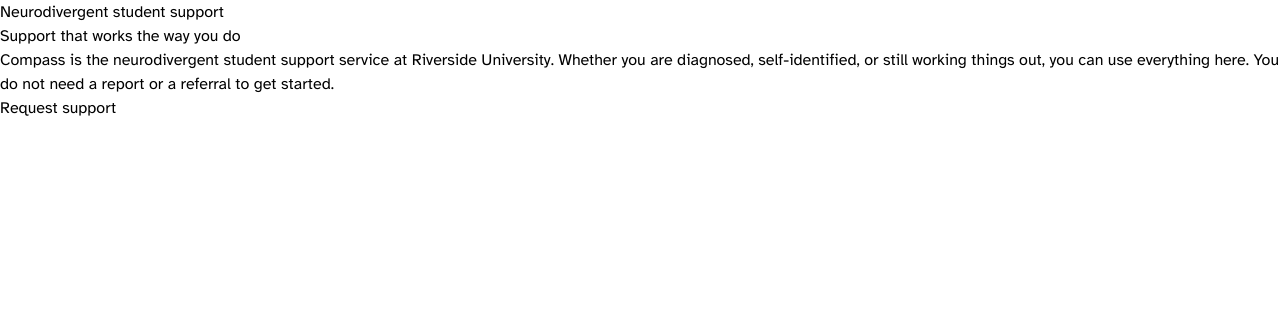
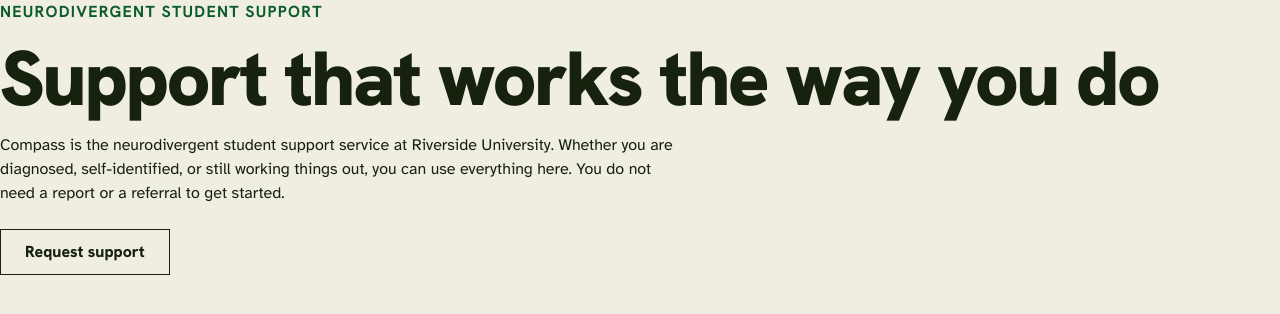
Before and after one commit to BRianDEmpsey03/Web-Design-Frameworks, a website: page 01-utility-first-starter/index.html in a window 1280 px wide. Drawn offline with nearby package versions, Linux system fonts and the light colour scheme; files that its build step writes are made by us from their sources.

Commit message:
setup-01

```diff
--- a/01-utility-first-starter/index.html
+++ b/01-utility-first-starter/index.html
@@ -12,19 +12,35 @@
     />
     <link rel="stylesheet" href="assets/app.css" />
   </head>
-  <body>
+  <body class="bg-paper font-sans text-ink"></body>
     <!-- Nothing here has a class yet. Every visual decision — colour,
          type, spacing — gets added by you, one utility class at a time. -->
     <main>
-      <p>Neurodivergent student support</p>
-      <h1>Support that works the way you do</h1>
-      <p>
+
+      <p class="font-display font-bold tracking-[0.08em] text-link uppercase">
+        Neurodivergent student support
+      </p>
+
+      <h1
+          class="mt-4 font-display text-display leading-none font-black tracking-[-0.03em] text-balance">
+          Support that works the way you do
+        </h1>
+
+      <p class="mt-4 max-w-[66ch] text-pretty">
         Compass is the neurodivergent student support service at Riverside
         University. Whether you are diagnosed, self-identified, or still working
         things out, you can use everything here. You do not need a report or a
         referral to get started.
       </p>
-      <p><a href="#">Request support</a></p>
+
+      <p class="mt-6">
+        <a
+          href="#"
+          class="inline-block border-(length:--rule) border-ink bg-transparent px-6 py-2.5 font-display font-extrabold text-ink no-underline"
+          >Request support</a
+        >
+      </p>
+
     </main>
   </body>
 </html>
```
Also changed, not shown: 01-utility-first-starter/assets/app.css (added).
